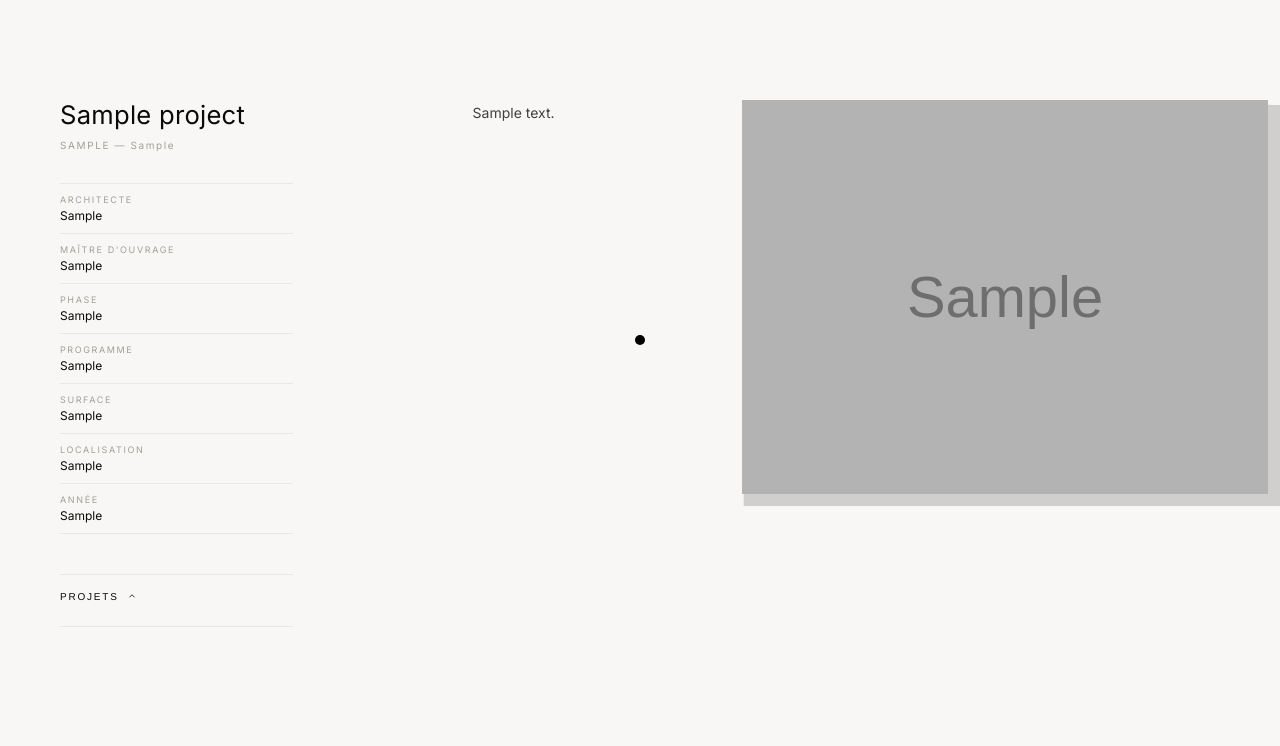
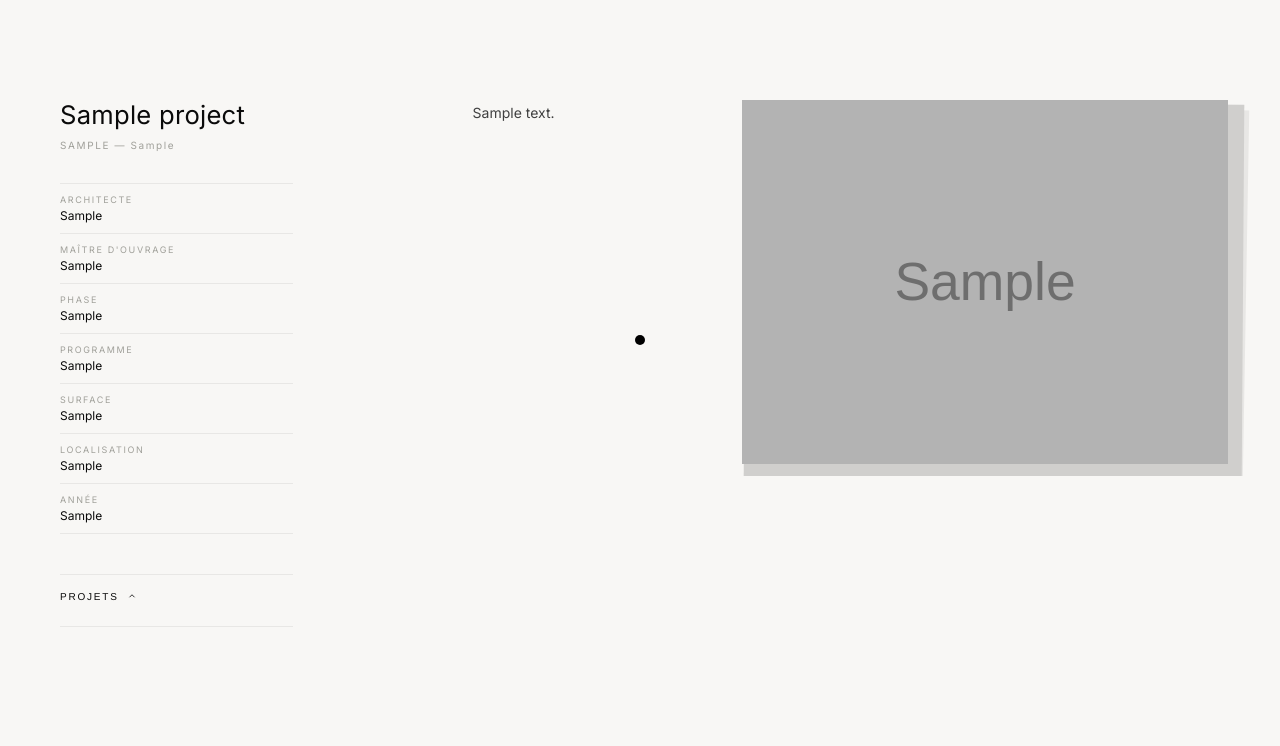
Before and after one commit to pacadiit/studiosowa, a Flask app: a page that uses templates/base.html in a window 1280 px wide. Shown: the part 60-806 px from the top of the page. Run offline with Flask 3, Linux system fonts and the light colour scheme; tables that the repository leaves empty hold one stand-in row (values such as "Sample post"); grey boxes marked "Sample" are stand-in pictures.

Commit message:
fix: marge droite galerie projet

```diff
--- a/static/css/main.css
+++ b/static/css/main.css
@@ -590,6 +590,7 @@ main#home {
 .proj-gallery {
   overflow: hidden;
   padding-top: calc(var(--nav-h) + 40px);
+  padding-right: 40px;
 }
 
 /* Wrapper pile — crée le contexte d'empilement */
```
